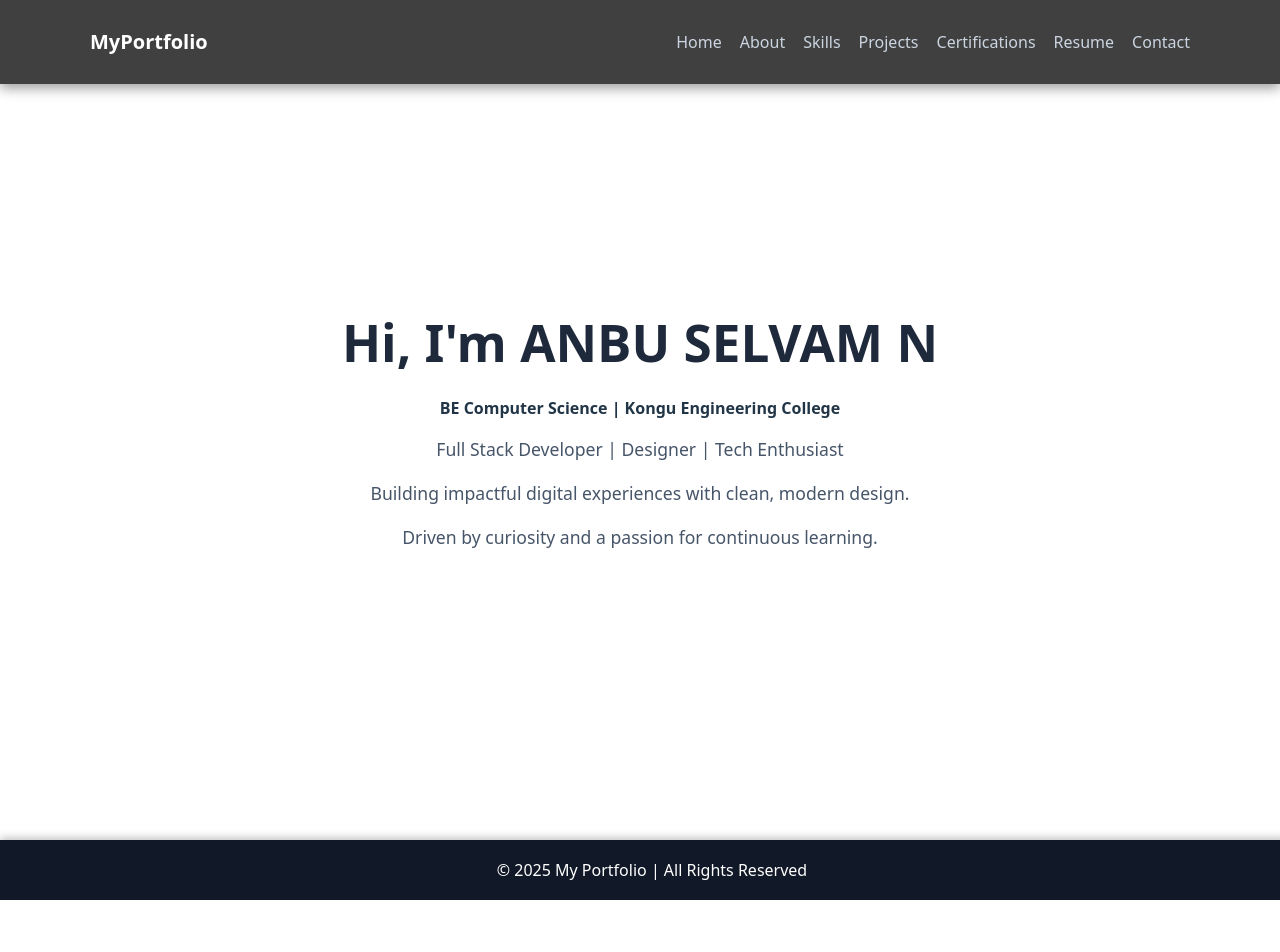
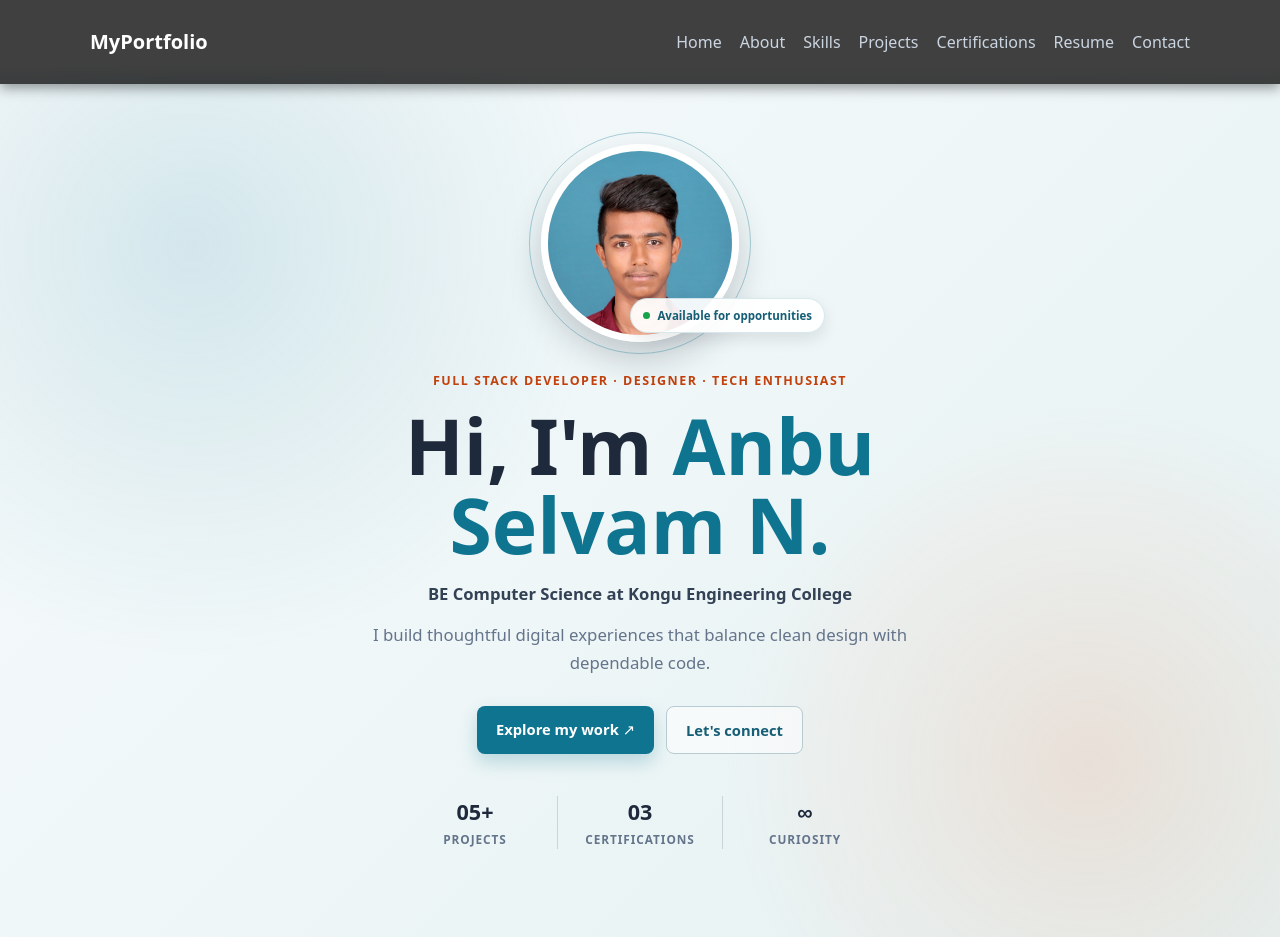
Before and after one commit to anbu6667/anbu-portfolio, a React (Vite) app: page / in a window 1280 px wide. Shown: the top 952 px of the page. Before the commit the page ends 900 px from the top, so only its background shows below. Built offline with nearby package versions, Linux system fonts and the light colour scheme.

Commit message:
Initial portfolio application

```diff
--- a/src/index.css
+++ b/src/index.css
@@ -88,29 +88,213 @@ body {
   padding-top: 72px;
 }
 
-/* ---------------- HOME PAGE CENTERING ---------------- */
+/* ---------------- HOME PAGE ---------------- */
 
 .home {
-  height: calc(100vh - 72px); /* full height minus navbar */
+  min-height: calc(100vh - 72px);
   display: flex;
-  flex-direction: column;
   justify-content: center;    /* vertical center */
   align-items: center;        /* horizontal center */
   text-align: center;         /* center text */
-  padding: 0 20px;
+  padding: 72px 20px 88px;
+  box-sizing: border-box;
+  background:
+    radial-gradient(circle at 15% 20%, rgba(14, 116, 144, 0.14), transparent 32%),
+    radial-gradient(circle at 85% 80%, rgba(234, 88, 12, 0.12), transparent 28%),
+    linear-gradient(135deg, #f7fbfc 0%, #e5f1f2 100%);
+}
+
+.home-content {
+  width: min(100%, 760px);
+}
+
+.home-photo-frame {
+  position: relative;
+  width: fit-content;
+  margin: 0 auto 30px;
 }
 
 .home-title {
-  font-size: 3.2rem;
+  font-size: clamp(2.5rem, 6vw, 4.8rem);
+  line-height: 1.03;
   font-weight: bold;
   color: #1e293b;
   margin: 0;
 }
 
-.home-subtitle {
-  margin-top: 10px;
-  color: #475569;
-  font-size: 1.1rem;
+.home-title span {
+  color: #0e7490;
+}
+
+.home-photo {
+  display: block;
+  width: 184px;
+  height: 184px;
+  object-fit: cover;
+  object-position: center top;
+  border: 7px solid #ffffff;
+  border-radius: 50%;
+  box-shadow: 0 18px 34px rgba(15, 23, 42, 0.2);
+}
+
+.home-photo-frame::after {
+  content: "";
+  position: absolute;
+  inset: -12px;
+  border: 1px solid rgba(14, 116, 144, 0.32);
+  border-radius: 50%;
+  pointer-events: none;
+}
+
+.home-photo-status {
+  position: absolute;
+  right: -86px;
+  bottom: 9px;
+  z-index: 1;
+  display: flex;
+  align-items: center;
+  gap: 7px;
+  padding: 8px 12px;
+  border: 1px solid rgba(14, 116, 144, 0.16);
+  border-radius: 999px;
+  background: rgba(255, 255, 255, 0.92);
+  color: #155e75;
+  font-size: 0.72rem;
+  font-weight: 700;
+  white-space: nowrap;
+  box-shadow: 0 6px 16px rgba(15, 23, 42, 0.1);
+}
+
+.home-photo-status::before {
+  content: "";
+  width: 7px;
+  height: 7px;
+  border-radius: 50%;
+  background: #16a34a;
+}
+
+.home-kicker {
+  margin: 0 0 15px;
+  color: #c2410c;
+  font-size: 0.78rem;
+  font-weight: 800;
+  letter-spacing: 0.12em;
+  text-transform: uppercase;
+}
+
+.home-education {
+  margin: 18px 0 0;
+  color: #334155;
+  font-size: 1.04rem;
+  font-weight: 700;
+}
+
+.home-description {
+  max-width: 540px;
+  margin: 14px auto 0;
+  color: #64748b;
+  font-size: 1.05rem;
+  line-height: 1.7;
+}
+
+.home-actions {
+  display: flex;
+  justify-content: center;
+  gap: 12px;
+  flex-wrap: wrap;
+  margin-top: 28px;
+}
+
+.home-actions a {
+  padding: 12px 19px;
+  border-radius: 8px;
+  font-size: 0.92rem;
+  font-weight: 800;
+  transition: transform 180ms ease, box-shadow 180ms ease, background 180ms ease;
+}
+
+.home-actions a:hover {
+  transform: translateY(-2px);
+}
+
+.home-primary-action {
+  background: #0e7490;
+  color: #ffffff;
+  box-shadow: 0 8px 18px rgba(14, 116, 144, 0.24);
+}
+
+.home-primary-action:hover {
+  color: #ffffff;
+  background: #155e75;
+}
+
+.home-secondary-action {
+  border: 1px solid #b7cbd0;
+  background: rgba(255, 255, 255, 0.56);
+  color: #155e75;
+}
+
+.home-secondary-action:hover {
+  color: #155e75;
+  background: #ffffff;
+}
+
+.home-highlights {
+  display: flex;
+  justify-content: center;
+  gap: 0;
+  margin: 42px auto 0;
+}
+
+.home-highlights div {
+  min-width: 120px;
+  padding: 0 22px;
+  border-right: 1px solid rgba(100, 116, 139, 0.25);
+}
+
+.home-highlights div:last-child {
+  border-right: 0;
+}
+
+.home-highlights strong,
+.home-highlights span {
+  display: block;
+}
+
+.home-highlights strong {
+  color: #1e293b;
+  font-size: 1.35rem;
+}
+
+.home-highlights span {
+  margin-top: 3px;
+  color: #64748b;
+  font-size: 0.74rem;
+  font-weight: 700;
+  letter-spacing: 0.08em;
+  text-transform: uppercase;
+}
+
+@media (max-width: 600px) {
+  .home {
+    padding: 52px 18px 64px;
+  }
+
+  .home-photo {
+    width: 150px;
+    height: 150px;
+  }
+
+  .home-photo-status {
+    right: -38px;
+    bottom: 0;
+    font-size: 0.64rem;
+  }
+
+  .home-highlights div {
+    min-width: 84px;
+    padding: 0 10px;
+  }
 }
 .skill-item {
   transition: 0.3s ease;
@@ -154,57 +338,67 @@ body {
   margin: 6px;
 }
 
-/* projects section spacing */
+/* ---------------- PROJECTS PAGE ---------------- */
 .projects-section {
-  min-height: calc(100vh - 72px); /* fill viewport minus navbar */
-  display: flex;
-  align-items: center;    /* vertical center */
-  justify-content: center;/* horizontal center */
-  padding: 40px 20px;
+  min-height: calc(100vh - 72px);
+  padding: 78px 20px 96px;
   box-sizing: border-box;
+  background:
+    radial-gradient(circle at 88% 10%, rgba(14, 116, 144, 0.14), transparent 27%),
+    linear-gradient(135deg, #f7fbfc 0%, #e5f1f2 100%);
 }
 
-/* Projects rows: top (3 columns) and bottom (centered 2) */
-.projects-row {
-  display: grid;
-  gap: 24px;
-  align-items: stretch;
-  margin-top: 28px;
-}
-.projects-row.top {
-  grid-template-columns: repeat(3, minmax(0, 1fr));
-}
-.projects-row.bottom {
-  grid-template-columns: repeat(2, minmax(0, 360px));
-  justify-content: center; /* center the two-card row */
+.projects-section .page-content {
+  max-width: 1160px;
+  margin: 0 auto;
 }
 
-/* Ensure project-card fills grid cell and keeps consistent styling */
-.projects-row .project-card {
-  display: flex;
-  flex-direction: column;
-  justify-content: flex-start;
-  height: 100%;
+.projects-header {
+  max-width: 700px;
+  margin-bottom: 44px;
 }
 
-/* Make all grid cells equal height so cards align neatly */
-.projects-row {
-  grid-auto-rows: 1fr;
+.projects-kicker {
+  margin: 0 0 14px;
+  color: #c2410c;
+  font-size: 0.78rem;
+  font-weight: 800;
+  letter-spacing: 0.12em;
+  text-transform: uppercase;
 }
 
-/* Wider container for projects so three cards fit comfortably */
-.projects-section .page-content {
-  max-width: 1100px;
+.projects-title {
+  max-width: 650px;
+  margin: 0;
+  color: #1e293b;
+  font-size: clamp(2.4rem, 5vw, 4.4rem);
+  line-height: 1.04;
 }
 
-/* Slightly smaller thumbnail and consistent spacing */
-.project-thumb {
-  height: 100px; /* smaller thumbnail */
+.projects-intro {
+  max-width: 590px;
+  margin: 20px 0 0;
+  color: #64748b;
+  font-size: 1.08rem;
+  line-height: 1.7;
 }
 
-/* Ensure description takes natural flow; keep card heights equal via grid-auto-rows */
-.project-description {
-  margin-top: 12px;
+.projects-summary {
+  display: flex;
+  gap: 26px;
+  flex-wrap: wrap;
+  margin-top: 26px;
+  color: #64748b;
+  font-size: 0.82rem;
+  font-weight: 700;
+  text-transform: uppercase;
+  letter-spacing: 0.06em;
+}
+
+.projects-summary strong {
+  margin-right: 5px;
+  color: #0e7490;
+  font-size: 1.1rem;
 }
 
 /* Footer styles */
@@ -305,68 +499,176 @@ button:hover {
 /* ---------- PROJECTS GRID ---------- */
 .projects-grid {
   display: grid;
-  grid-template-columns: repeat(auto-fit, minmax(260px, 1fr));
-  gap: 22px;
-  margin-top: 25px;
+  grid-template-columns: repeat(6, minmax(0, 1fr));
+  gap: 20px;
 }
 
 /* ---------- PROJECT CARD ---------- */
 .project-card {
-  background: #ffffff;
-  padding: 12px 14px; /* reduced padding for smaller cards */
-  border-radius: 12px;
-  box-shadow: 0 4px 12px rgba(0,0,0,0.12);
-  transition: transform 0.22s ease, box-shadow 0.22s ease;
-  cursor: pointer;
-  min-height: 220px; /* smaller min height */
+  grid-column: span 2;
+  display: flex;
+  flex-direction: column;
+  min-height: 300px;
+  padding: 25px;
+  border: 1px solid rgba(148, 163, 184, 0.25);
+  border-radius: 10px;
+  background: rgba(255, 255, 255, 0.82);
+  box-shadow: 0 10px 24px rgba(15, 23, 42, 0.07);
+  transition: transform 0.22s ease, box-shadow 0.22s ease, border-color 0.22s ease;
 }
 
-/* Hover effect */
 .project-card:hover {
-  transform: translateY(-6px);
-  box-shadow: 0 8px 22px rgba(0,0,0,0.22);
+  transform: translateY(-5px);
+  border-color: rgba(14, 116, 144, 0.42);
+  box-shadow: 0 16px 30px rgba(15, 23, 42, 0.12);
 }
 
-/* Title */
-.project-title {
-  font-size: 1.06rem; /* slightly smaller title */
-  font-weight: 700;
-  color: #1e293b;
-  margin: 6px 0 8px 0;
+.project-card:nth-child(4),
+.project-card:nth-child(5) {
+  grid-column: span 3;
+}
+
+.project-card-top {
+  display: flex;
+  align-items: center;
+  justify-content: space-between;
+  gap: 12px;
+}
+
+.project-number {
+  color: #0e7490;
+  font-size: 0.82rem;
+  font-weight: 900;
+  letter-spacing: 0.08em;
+}
+
+.project-type {
+  color: #94a3b8;
+  font-size: 0.74rem;
+  font-weight: 800;
+  letter-spacing: 0.08em;
+  text-align: right;
+  text-transform: uppercase;
+}
+
+.project-media {
+  width: 100%;
+  height: 142px;
+  margin-top: 20px;
+  border-radius: 7px;
+  object-fit: cover;
+  filter: saturate(0.82);
+  transition: transform 220ms ease, filter 220ms ease;
+}
+
+.project-card:hover .project-media {
+  filter: saturate(1);
+  transform: scale(1.02);
 }
 
 .project-title {
-  text-align: center;
-  width: 100%;
+  max-width: 280px;
+  margin: 22px 0 14px;
+  font-size: 1.42rem;
+  font-weight: 700;
+  color: #1e293b;
+}
+
+.project-tags {
+  display: flex;
+  flex-wrap: wrap;
+  gap: 7px;
+}
+
+.project-tags span {
+  padding: 5px 9px;
+  border: 1px solid #c7dce0;
+  border-radius: 999px;
+  color: #155e75;
+  font-size: 0.72rem;
+  font-weight: 700;
+}
+
+.project-overview {
+  display: grid;
+  grid-template-rows: 0fr;
+  transition: grid-template-rows 220ms ease;
+}
+
+.project-overview.is-visible {
+  grid-template-rows: 1fr;
 }
 
 .project-description {
-  font-size: 0.95rem; /* slightly smaller description */
-  color: #475569;
-  line-height: 1.45;
+  min-height: 0;
+  overflow: hidden;
+  margin: 18px 0 0;
+  color: #64748b;
+  font-size: 0.94rem;
+  line-height: 1.6;
 }
 
-/* View description button */
 .project-btn {
-  margin-top: 10px;
-  background: #2563eb; /* blue */
-  border: 1px solid #1e40af;
-  color: #ffffff;
-  padding: 6px 10px;
-  border-radius: 8px;
-  cursor: pointer;
-  font-weight: 600;
-}
-.project-btn:hover {
-  background: #1e40af; /* darker blue on hover */
-  border-color: #17337f;
+  display: flex;
+  align-items: center;
+  justify-content: space-between;
+  width: 100%;
+  margin-top: auto;
+  padding: 13px 0 0;
+  border: 0;
+  border-top: 1px solid #e2e8f0;
+  border-radius: 0;
+  background: transparent;
+  color: #0e7490;
+  font-size: 0.83rem;
+  font-weight: 800;
+  text-align: left;
 }
 
-/* center the button under the card */
-.project-btn {
-  display: inline-block;
-  margin-left: auto;
-  margin-right: auto;
+.project-btn:hover {
+  border-color: #e2e8f0;
+  color: #c2410c;
+}
+
+.project-btn span {
+  font-size: 1.35rem;
+  font-weight: 400;
+}
+
+@media (max-width: 900px) {
+  .projects-grid {
+    grid-template-columns: repeat(2, minmax(0, 1fr));
+  }
+
+  .project-card,
+  .project-card:nth-child(4),
+  .project-card:nth-child(5) {
+    grid-column: span 1;
+  }
+}
+
+@media (max-width: 600px) {
+  .projects-section {
+    padding: 56px 18px 72px;
+  }
+
+  .projects-header {
+    margin-bottom: 32px;
+  }
+
+  .projects-summary {
+    gap: 14px;
+  }
+
+  .projects-grid {
+    grid-template-columns: 1fr;
+  }
+
+  .project-card,
+  .project-card:nth-child(4),
+  .project-card:nth-child(5) {
+    grid-column: span 1;
+  }
 }
 
 /* ---------- CONTACT PAGE ---------- */
--- a/src/pages/Home.jsx
+++ b/src/pages/Home.jsx
@@ -1,12 +1,28 @@
+import { Link } from "react-router-dom";
+
 export default function Home() {
   return (
     <main className="home">
       <div className="home-content">
-        <h1 className="home-title">Hi, I'm ANBU SELVAM N</h1>
-        <p className="home-education"><strong>BE Computer Science | Kongu Engineering College</strong></p>
-        <p className="home-subtitle">Full Stack Developer | Designer | Tech Enthusiast</p>
-        <p className="home-subtitle">Building impactful digital experiences with clean, modern design.</p>
-        <p className="home-subtitle">Driven by curiosity and a passion for continuous learning.</p>
+        <div className="home-photo-frame">
+          <span className="home-photo-status">Available for opportunities</span>
+          <img className="home-photo" src="/pro.jpg" alt="Anbu Selvam N" />
+        </div>
+        <p className="home-kicker">Full Stack Developer · Designer · Tech Enthusiast</p>
+        <h1 className="home-title">Hi, I'm <span>Anbu Selvam N.</span></h1>
+        <p className="home-education">BE Computer Science at Kongu Engineering College</p>
+        <p className="home-description">
+          I build thoughtful digital experiences that balance clean design with dependable code.
+        </p>
+        <div className="home-actions">
+          <Link to="/projects" className="home-primary-action">Explore my work <span aria-hidden="true">↗</span></Link>
+          <Link to="/contact" className="home-secondary-action">Let's connect</Link>
+        </div>
+        <div className="home-highlights" aria-label="Portfolio highlights">
+          <div><strong>05+</strong><span>Projects</span></div>
+          <div><strong>03</strong><span>Certifications</span></div>
+          <div><strong>∞</strong><span>Curiosity</span></div>
+        </div>
       </div>
     </main>
   );
--- a/src/pages/Projects.jsx
+++ b/src/pages/Projects.jsx
@@ -1,37 +1,54 @@
-import React, { useState } from "react";
+import { useState } from "react";
 
 const projects = [
   {
     title: "Campus Connect",
+    type: "Community platform",
+    tags: ["Web app", "Collaboration"],
+    image: "https://images.unsplash.com/photo-1521737711867-e3b97375f902?auto=format&fit=crop&w=900&q=80",
+    imageAlt: "People collaborating around a table",
     description:
       "A platform that allows students within a college campus to share, borrow, and lend items easily, promoting resource saving and community collaboration.",
   },
   {
     title: "Open AI for Braille Candidates",
+    type: "Accessible AI",
+    tags: ["AI", "Accessibility"],
+    image: "https://images.unsplash.com/photo-1516321318423-f06f85e504b3?auto=format&fit=crop&w=900&q=80",
+    imageAlt: "Laptop used for accessible digital learning",
     description:
       "An OpenAI-powered platform designed to assist braille and visually impaired students with accessible academic support.",
   },
   {
     title: "Book Recommendation System",
+    type: "Recommendation engine",
+    tags: ["Machine learning", "Personalization"],
+    image: "https://images.unsplash.com/photo-1495446815901-a7297e633e8d?auto=format&fit=crop&w=900&q=80",
+    imageAlt: "Stack of books",
     description:
       "A recommendation engine that suggests books based on user interests, preferences, and reading patterns.",
   },
   {
     title: "Proximity Activated Braking System",
+    type: "IoT safety system",
+    tags: ["Sensors", "Automation"],
+    image: "https://images.unsplash.com/photo-1492144534655-ae79c964c9d7?auto=format&fit=crop&w=900&q=80",
+    imageAlt: "Modern car on a road",
     description:
       "An IoT and sensor-based safety system that automatically triggers braking when obstacles are detected.",
   },
   {
     title: "Travel Planner",
+    type: "Planning experience",
+    tags: ["Routes", "Budgeting"],
+    image: "https://images.unsplash.com/photo-1469474968028-56623f02e42e?auto=format&fit=crop&w=900&q=80",
+    imageAlt: "Mountain landscape for travel planning",
     description:
       "A smart planner that helps users organize trips with optimized routes, budget planning, and suggestions.",
   },
 ];
 
 export default function Projects() {
-  const top = projects.slice(0, 3);
-  const bottom = projects.slice(3);
-
   const [visible, setVisible] = useState(() => projects.map(() => false));
 
   function toggle(idx) {
@@ -45,40 +62,41 @@ export default function Projects() {
   return (
     <main className="projects-section">
       <div className="page-content">
-        <h2 className="page-title" style={{ textAlign: "center" }}>My Projects</h2>
-        <div className="projects-row top" role="list">
-          {top.map((p, i) => {
-            const idx = i;
-            return (
-              <article className="project-card" key={p.title} role="listitem">
-                <div className="project-thumb" aria-hidden="true" />
-                <h3 className="project-title">{p.title}</h3>
-                <button className="project-btn" onClick={() => toggle(idx)} aria-expanded={visible[idx]}>
-                  {visible[idx] ? "Hide description" : "View description"}
-                </button>
-                {visible[idx] && <p className="project-description">{p.description}</p>}
-              </article>
-            );
-          })}
+        <header className="projects-header">
+          <p className="projects-kicker">Selected work · 2023—2026</p>
+          <h1 className="projects-title">Ideas turned into useful experiences.</h1>
+          <p className="projects-intro">
+            A collection of experiments and practical products focused on people, accessibility, and smart problem-solving.
+          </p>
+          <div className="projects-summary" aria-label="Project summary">
+            <span><strong>05</strong> projects</span>
+            <span><strong>03</strong> focus areas</span>
+            <span><strong>01</strong> curious builder</span>
+          </div>
+        </header>
+
+        <div className="projects-grid" role="list">
+          {projects.map((project, idx) => (
+            <article className="project-card" key={project.title} role="listitem">
+              <div className="project-card-top">
+                <span className="project-number">0{idx + 1}</span>
+                <span className="project-type">{project.type}</span>
+              </div>
+              <img className="project-media" src={project.image} alt={project.imageAlt} />
+              <h2 className="project-title">{project.title}</h2>
+              <div className="project-tags">
+                {project.tags.map((tag) => <span key={tag}>{tag}</span>)}
+              </div>
+              <div className={`project-overview ${visible[idx] ? "is-visible" : ""}`}>
+                <p className="project-description">{project.description}</p>
+              </div>
+              <button className="project-btn" onClick={() => toggle(idx)} aria-expanded={visible[idx]}>
+                {visible[idx] ? "Hide overview" : "Read overview"}
+                <span aria-hidden="true">{visible[idx] ? "−" : "+"}</span>
+              </button>
+            </article>
+          ))}
         </div>
-
-        {bottom.length > 0 && (
-          <div className="projects-row bottom" role="list">
-            {bottom.map((p, i) => {
-              const idx = top.length + i;
-              return (
-                <article className="project-card" key={p.title} role="listitem">
-                  <div className="project-thumb" aria-hidden="true" />
-                  <h3 className="project-title">{p.title}</h3>
-                  <button className="project-btn" onClick={() => toggle(idx)} aria-expanded={visible[idx]}>
-                    {visible[idx] ? "Hide description" : "View description"}
-                  </button>
-                  {visible[idx] && <p className="project-description">{p.description}</p>}
-                </article>
-              );
-            })}
-          </div>
-        )}
       </div>
     </main>
   );
--- a/src/pages/Resume.jsx
+++ b/src/pages/Resume.jsx
@@ -7,7 +7,7 @@ export default function Resume() {
         {/* Embed Resume PDF */}
         <div className="resume-viewer">
           <iframe
-            src="/resume.pdf"
+            src="/res.pdf%20(1).pdf"
             title="Resume"
             width="100%"
             height="100%"
@@ -17,7 +17,7 @@ export default function Resume() {
 
         {/* Download button */}
         <a
-          href="/resume.pdf"
+          href="/res.pdf%20(1).pdf"
           download
           className="resume-download-btn"
         >
```
Also changed, not shown: 1 other file (tests, documents, lock files or other folders).
